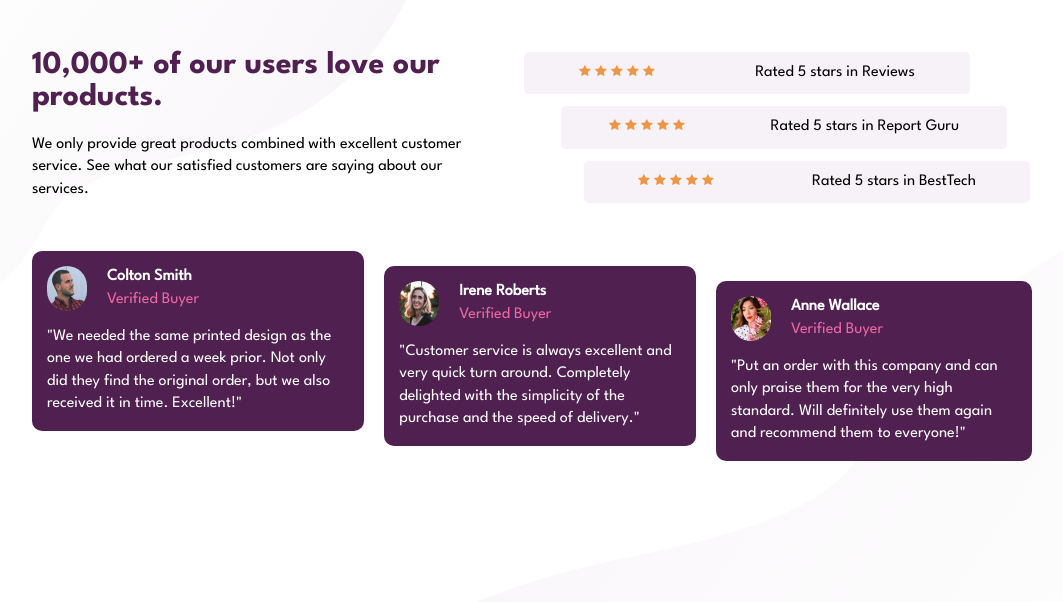
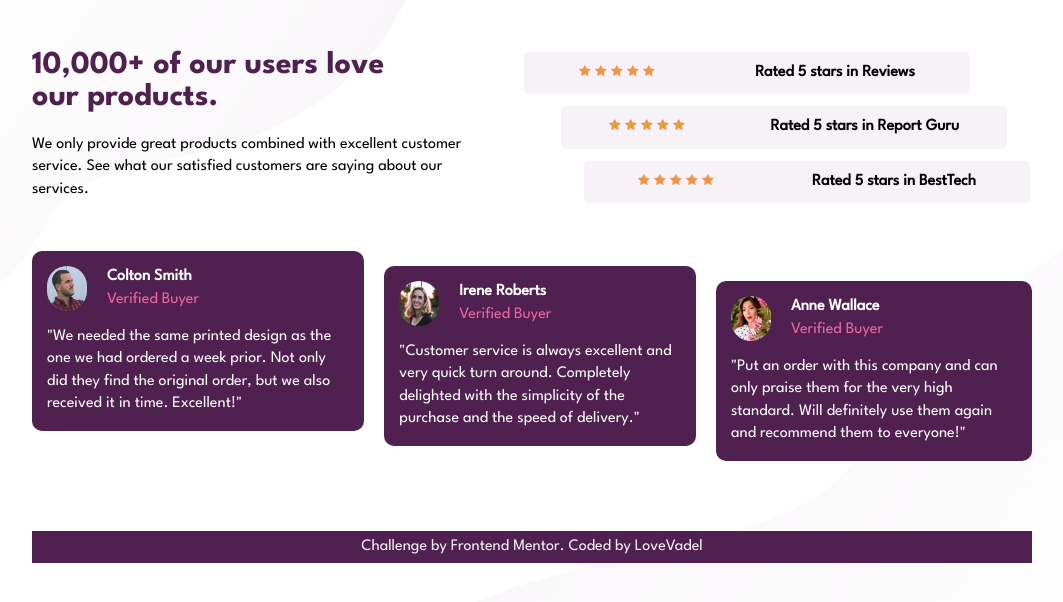
Before and after one commit to LoveVadel/social-proof-section-master, a plain HTML site: page index.html in a window 1280 px wide. Shown: the whole page, without its empty margins (108-1171 px from the left). Drawn offline with Linux system fonts and the light colour scheme.

Commit message:
Added the footer

```diff
--- a/index.html
+++ b/index.html
@@ -89,8 +89,7 @@
                 </div>
             </div>
         </div>
-    <footer></footer>
     </div>
-
+    <footer>Challenge by Frontend Mentor. Coded by LoveVadel</footer>
 </body>
 </html>
--- a/styles.css
+++ b/styles.css
@@ -12,9 +12,6 @@
   picture, video, canvas, svg {
     display: block;
     max-width: 100%;
-  }
-  input, button, textarea, select {
-    font: inherit;
   }
   p, h1, h2, h3, h4, h5, h6 {
     overflow-wrap: break-word;
@@ -52,7 +49,7 @@
   h1{
     font-family: league-bold, system-ui;
     line-height: 1;
-    padding-right: 20px ;
+    padding-right: 50px ;
     padding-bottom: 20px ;
     color: hsl(300, 43%, 22%);
   }
@@ -78,6 +75,9 @@
 
   .section1>div img{
     width: 12px;
+  }
+  .section1>div:last-child p{
+    font-weight: bold;
   }
 
   .firstRated{
@@ -106,7 +106,6 @@
   }
 
   /*Styling for section two */
-
   .section2{
     display: flex;
     gap: 20px;
@@ -144,3 +143,14 @@
     position: relative;
     top: 30px;
   }
+
+/* Styling the footer*/
+  footer{
+    margin: 0 auto;
+    background-color: hsl(300, 43%, 22%) ;
+    color: hsl(300, 24%, 96%);
+    text-align: center;
+    padding: 5px 0;
+    width: min(80%, 1000px);
+    margin-top: 100px;
+  }
```
